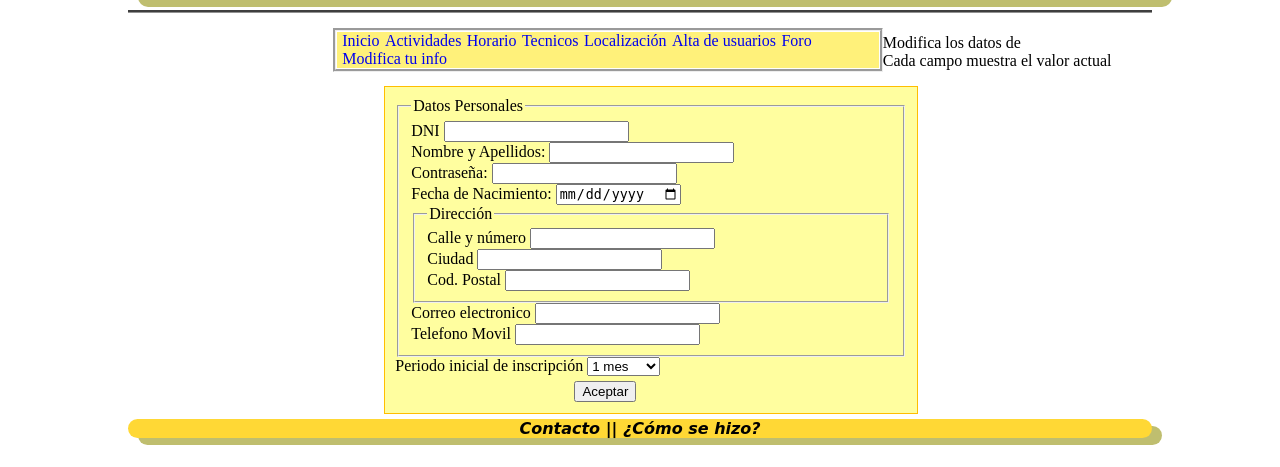
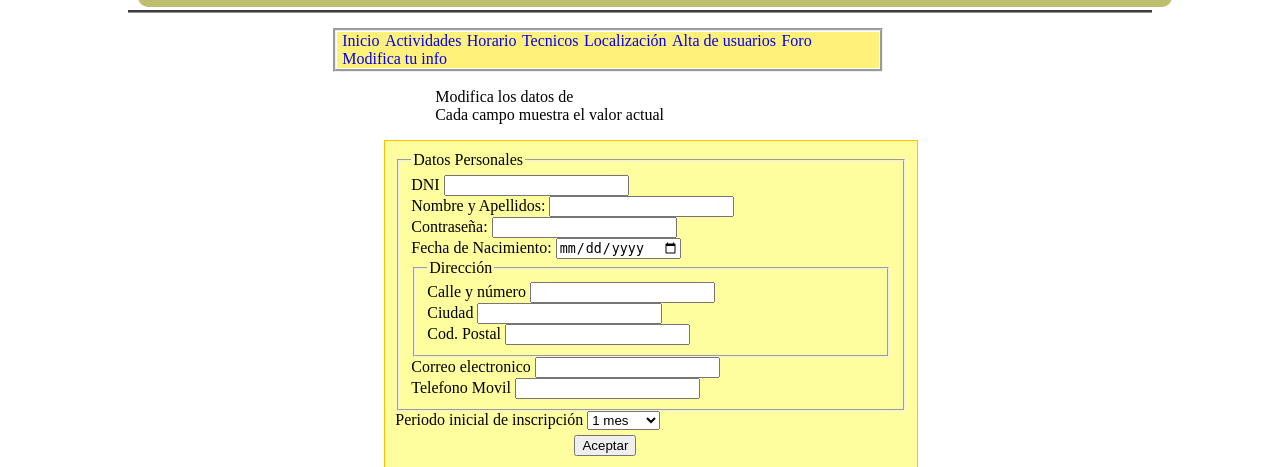
Before and after one commit to naujgs/PW, a PHP site: page /edit_my_info.php in a window 1280 px wide. Shown: the part 113-580 px from the top of the page. Run offline with PHP 8.4, Linux system fonts and the light colour scheme; the visitor is signed in with stand-in values (Sample User, id 1); data that the repository does not hold is empty.

Commit message:
edit css

```diff
--- a/Practica2/centrodeportivoII/edit_my_info.php
+++ b/Practica2/centrodeportivoII/edit_my_info.php
@@ -46,7 +46,7 @@
     	//cerramos la conexion con la base de datos realizada en el if(conectarBaseDatos)
     	closeConexion($conex);
   	?>
-    <p>Modifica los datos de <u><b><?php echo $usuario['nombre'];?></b></u><br/>Cada campo muestra el valor actual</p>
+    <p id="edit_user">Modifica los datos de <u><b><?php echo $usuario['nombre'];?></b></u><br/>Cada campo muestra el valor actual</p>
     	<form action="./php_script/mod_my_info.php" method="post" onSubmit="return modifica_datos_registro();">
 			<fieldset>
                 <legend>Datos Personales</legend>
--- a/Practica2/centrodeportivoII/estilos.css
+++ b/Practica2/centrodeportivoII/estilos.css
@@ -383,6 +383,10 @@ footer a:active{
 	font-size: 20px;
 }
 
+#edit_user{
+	float: left;
+	margin-left: 30%;
+}
 
 
 @media (max-width: 480px){
@@ -422,6 +426,7 @@ footer a:active{
 
 	#horizontalMenu{
 		margin-left:5%;
+		margin-right: 5%;
 	}
 
 	#schedule{
@@ -492,6 +497,7 @@ footer a:active{
 
 	#horizontalMenu{
 		margin-left:15%;
+		margin-right:15%;
 	}
 
 	#schedule{
@@ -534,6 +540,7 @@ footer a:active{
 
 	#horizontalMenu{
 		margin-left:20%;
+		margin-right: 20%;
 	}
 
 }
```
